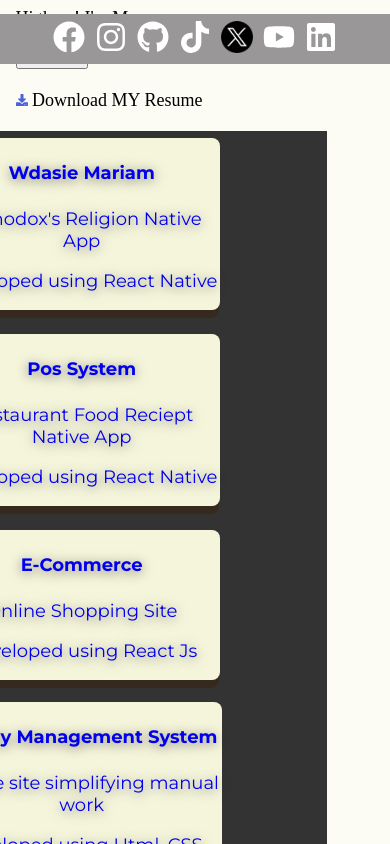
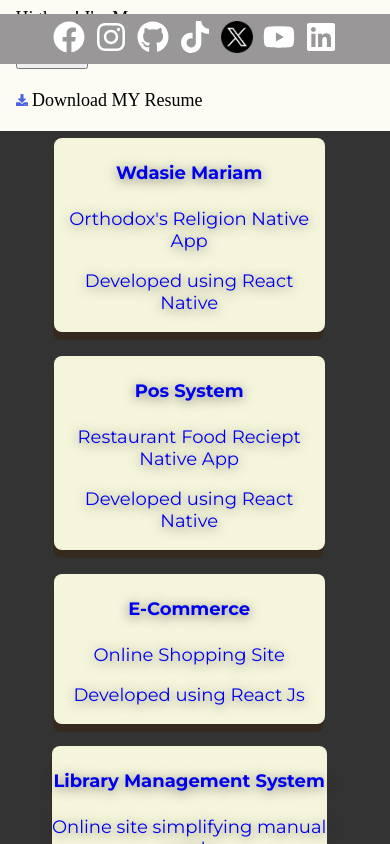
Before and after one commit to maggie-ghub/portfolio, a React (Create React App) app: page /about in a window 390 px wide. Shown: the part 780-1624 px from the top of the page. Built offline with nearby package versions, Linux system fonts and the light colour scheme; the HTML template or start-up script is replaced by a standard one; a web font is replaced by a local one.

Commit message:
changes on mobile size

```diff
--- a/src/App.js
+++ b/src/App.js
@@ -103,7 +103,7 @@ const SocialLinks = () => (
         <a href="https://www.instagram.com/mearg_g?igshid=ZDdkNTZiNTM=" target="_blank" rel="noopener noreferrer">
           <FaInstagram size={32} className='instagram instagram2' />
         </a>
-        <a href="https://github.com/mearggeed" target="_blank" rel="noopener noreferrer">
+        <a href="https://github.com/maggie-ghub" target="_blank" rel="noopener noreferrer">
           <FaGithub size={32} className='github' />
         </a>
         <a href="https://www.tiktok.com/@g.maggie" target="_blank" rel="noopener noreferrer">
--- a/src/components/Contact.js
+++ b/src/components/Contact.js
@@ -49,7 +49,7 @@ const Contact = () => {
     setFormSubmitted(true);
   }
   return (
-    <div className='social-links'>
+    <div className='contact-container social-links'>
         <h2>How To Reach Me?</h2>
         <ul className='border-for-container'>
             <li className='social-links'>Email: <a href='mailto: meagmage@gmail.com'>meagmage@gmail.com</a></li>
--- a/src/components/SocialMediaIcons.css
+++ b/src/components/SocialMediaIcons.css
@@ -160,7 +160,7 @@ a {
   margin-left: 6px;
 }
 .projects-overall-container{
-  background-color: #333;;
+  background-color: #333;
     /* opacity: 1; */
     position: relative;
     z-index: 999;
@@ -229,6 +229,7 @@ a {
       padding-left: 4vw;
       padding-right: 4vw;
       margin-bottom: 10vh;
+      padding-bottom: 3rem;
     }
     .content > h1{
       font-size: 1.66rem;
@@ -264,51 +265,27 @@ a {
       gap: .55rem;
       height: 50px;
       width: 100vw;
-      /* width: fit-content; */
       padding: 0;
       margin: 0;
     }
     a {
       margin: 0;
     }
-    .projects-overall-containedddr{
-      /* position: relative; */
-      z-index: 99;
-      /* margin-left: 0;*/
-      margin-left: -200px;
-      padding: 90px;
-      width: 100vw;
-      /* padding: 0 0 0 -100px; */
-      margin-top: 20px;
-  }
-  .projects-overall-container{
-    background-color: #333;;
-      /* opacity: 1; */
-      position: relative;
-      z-index: 999;
-      margin-left: 150px;
-      /* margin-right: 0px; */
-      width: 100vw;
-      padding: 10px 10px 13px 100px;
-      margin-top: 20px;
-  }
-  .projects-overall-containerf{
-    background-color: #333;;
-      /* opacity: 1; */
-      position: fixed;
-      z-index: 99;
-      margin-right: 22vw;
-      /* margin-right: 0px; */
-      width: 100vw;
-      padding: 0;
-      margin-top: 20px;
-  }
+    .projects-overall-container{
+      background-color: #333;
+        position: relative;
+        z-index: 99;
+        margin-left: -14vw;
+        width: 110vw;
+        padding: 0;
+        margin-top: 20px;
+        margin-bottom: 20vh;
+    }
     .project-two, .project-one{
       flex-direction: column;
-      /* flex-wrap: wrap; */
-      margin-left: 0;
-      /* margin-right: -100px; */
-      /* justify-content: flex-end; */
+      flex-wrap: wrap;
+      margin-left: 22vw;
+      margin-right: 0px;
     }
 
     .container-background{
@@ -325,17 +302,28 @@ a {
       position: absolute;
       z-index: 99;
     }
+    .content{
+      padding-left: 4vw;
+      padding-right: 4vw;
+      margin-bottom: 10vh;
+      padding-bottom: 3rem;
+    }
     .projects-overall-container{
-      background-color: #333;;
-        /* opacity: 1; */
+      background-color: #333;
         position: relative;
         z-index: 99;
-        margin-left: -22%;
-        /* margin-right: 0px; */
-        width: 100vw;
+        margin-left: -14vw;
+        width: 110vw;
         padding: 0;
         margin-top: 20px;
     }
+    .project-two, .project-one{
+      flex-direction: column;
+      flex-wrap: wrap;
+      margin-left: 22vw;
+      margin-right: 15vw;
+    }
+
     .container-background{
       background-image: none;
     }
--- a/src/components/nav.css
+++ b/src/components/nav.css
@@ -165,7 +165,9 @@
     font-size: 1rem;
     padding: 7px 8px;
   }
-
+  .contact-container{
+    margin-bottom: 4rem;
+  }
     .form{
       width: 60%;
       height: 16em;
```
